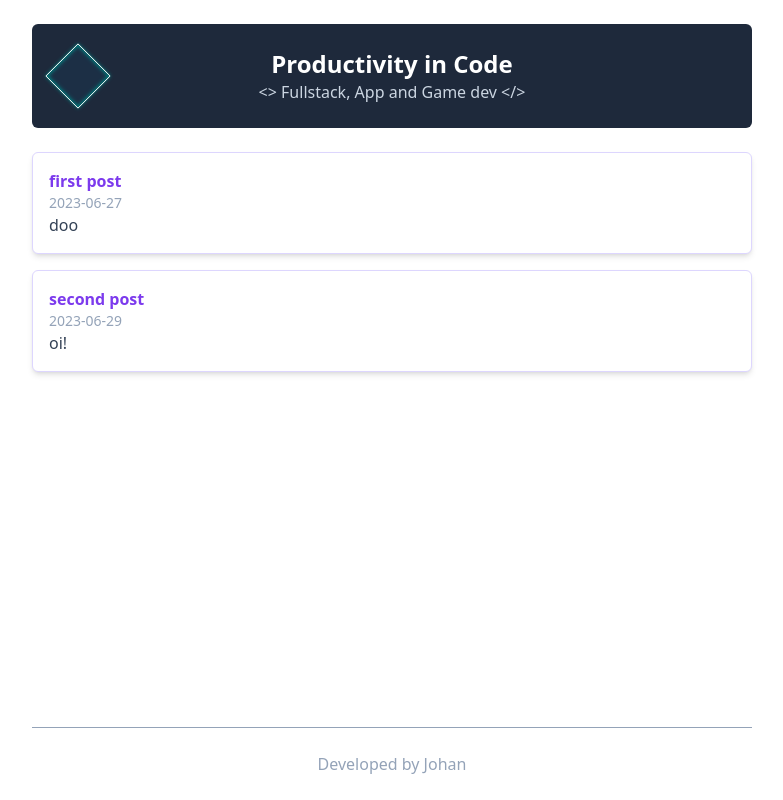
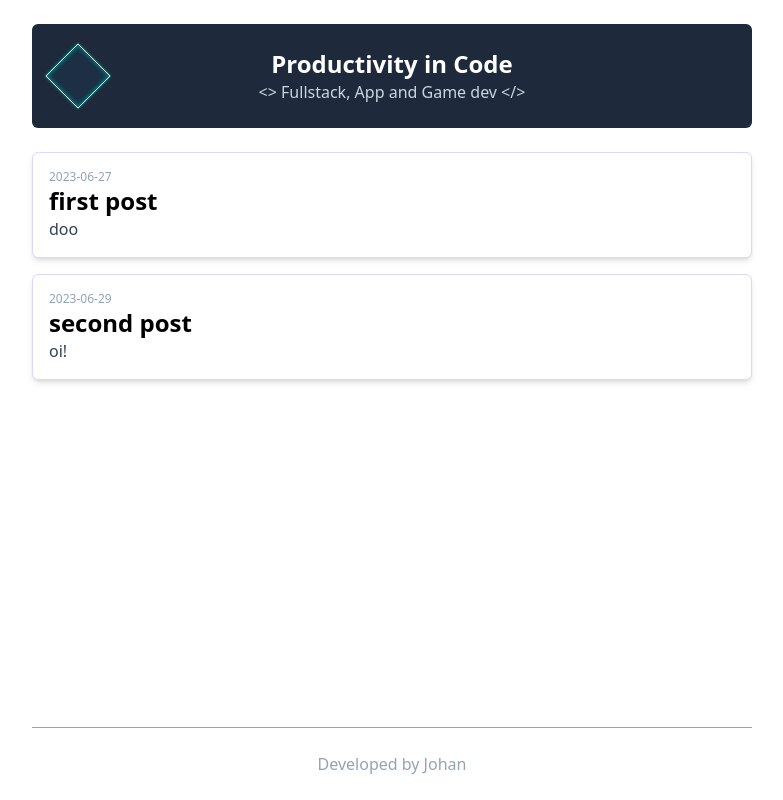
Before and after one commit to Johan-Melin/jm-blog, a Next.js app: page / in a window 1280 px wide. Shown: the whole page, without its empty margins (248-1031 px from the left). Built offline with nearby package versions, Linux system fonts and the light colour scheme.

Commit message:
make postPreview link

```diff
--- a/components/PostPreview.tsx
+++ b/components/PostPreview.tsx
@@ -3,15 +3,15 @@ import { PostMetadata } from "./PostMetadata";
 
 const PostPreview = (props: PostMetadata) => {
   return (
-    <div className="p-4 bg-white border rounded-md shadow-md border-violet-200">
-      <Link href={`/posts/${props.slug}`}>
-        <h2 className="font-bold text-violet-600 hover:underline">
+    <Link href={`/posts/${props.slug}`}>
+      <div className="p-4 bg-white border rounded-md shadow-md border-violet-200">
+        <p className="text-xs text-slate-400">{props.date}</p>
+        <h2 className="text-2xl font-bold hover:text-violet-600">
           {props.title}
         </h2>
-      </Link>
-      <p className="text-sm text-slate-400">{props.date}</p>
-      <p className="text-slate-700">{props.subtitle}</p>
-    </div>
+        <p className="text-slate-700">{props.subtitle}</p>
+      </div>
+    </Link>
   );
 };
 
```
